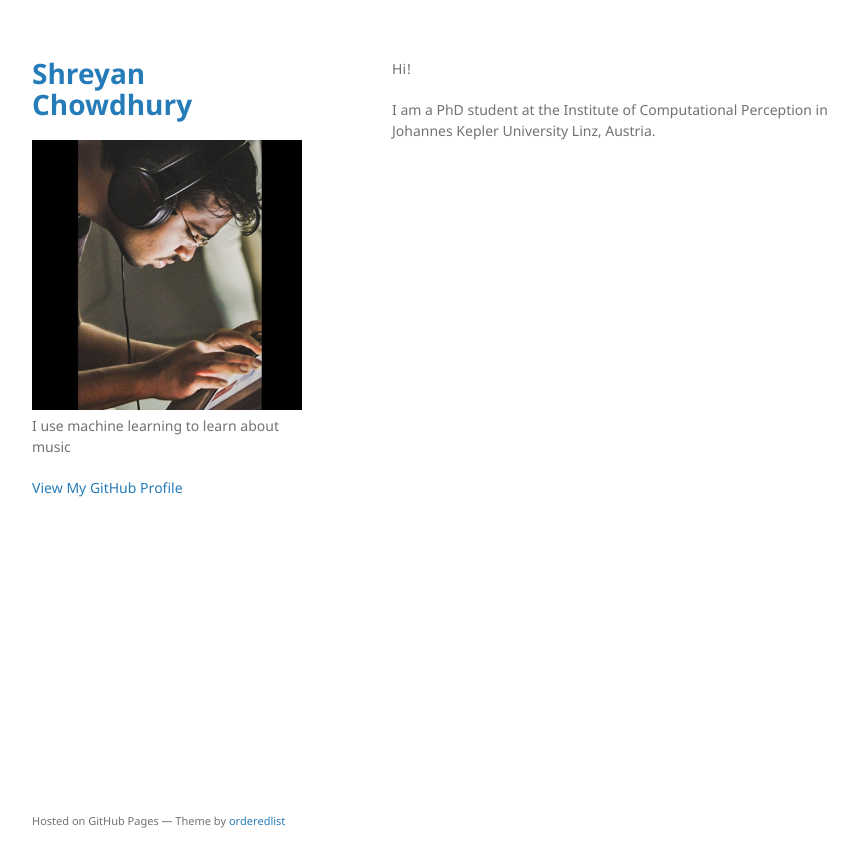
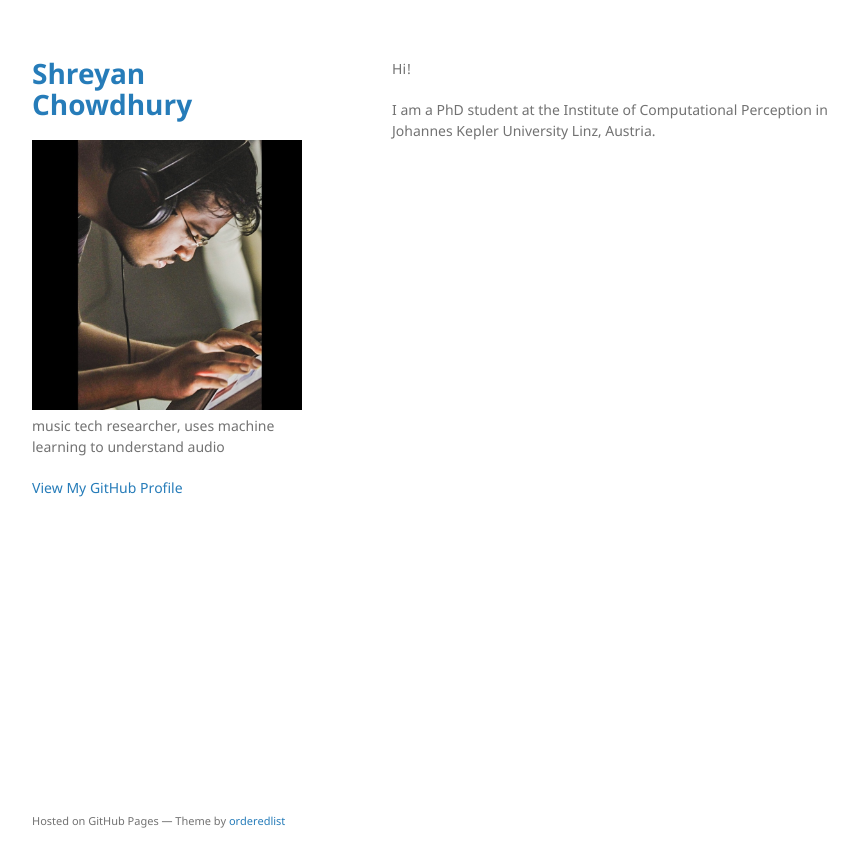
Before and after one commit to shreyanc/shreyanc.github.io, a Jekyll site: the page built from index.md, in a window 1280 px wide. Shown: the top 867 px of the page, without its empty margins (178-1036 px from the left). Built offline with Jekyll 4.4.1, drawn with Linux system fonts in a browser that asks for light colours.

Commit message:
Update _config.yml

```diff
--- a/_config.yml
+++ b/_config.yml
@@ -1,6 +1,6 @@
 title: Shreyan Chowdhury
 logo: /assets/img/dp.jpg
-description: I use machine learning to learn about music
+description: music tech researcher, uses machine learning to understand audio
 show_downloads: false
 google_analytics:
 theme: jekyll-theme-minimal
```
